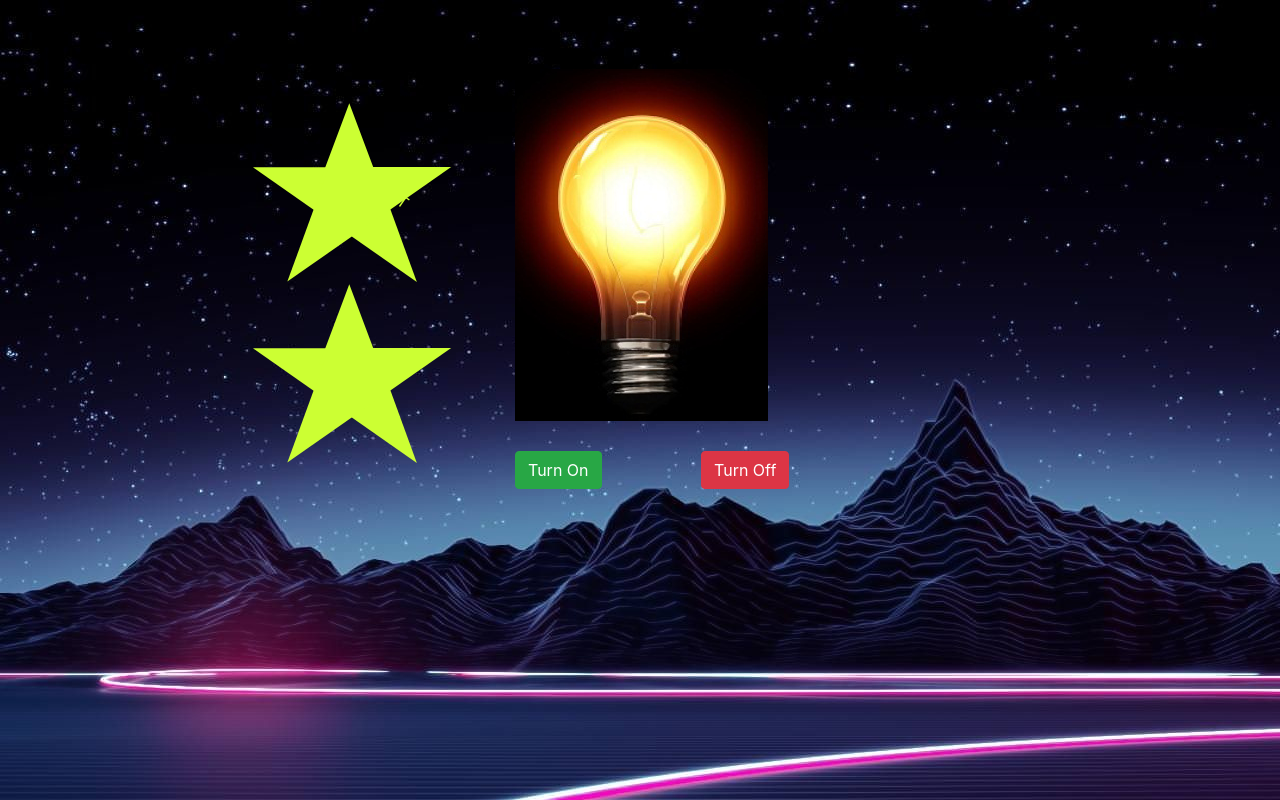
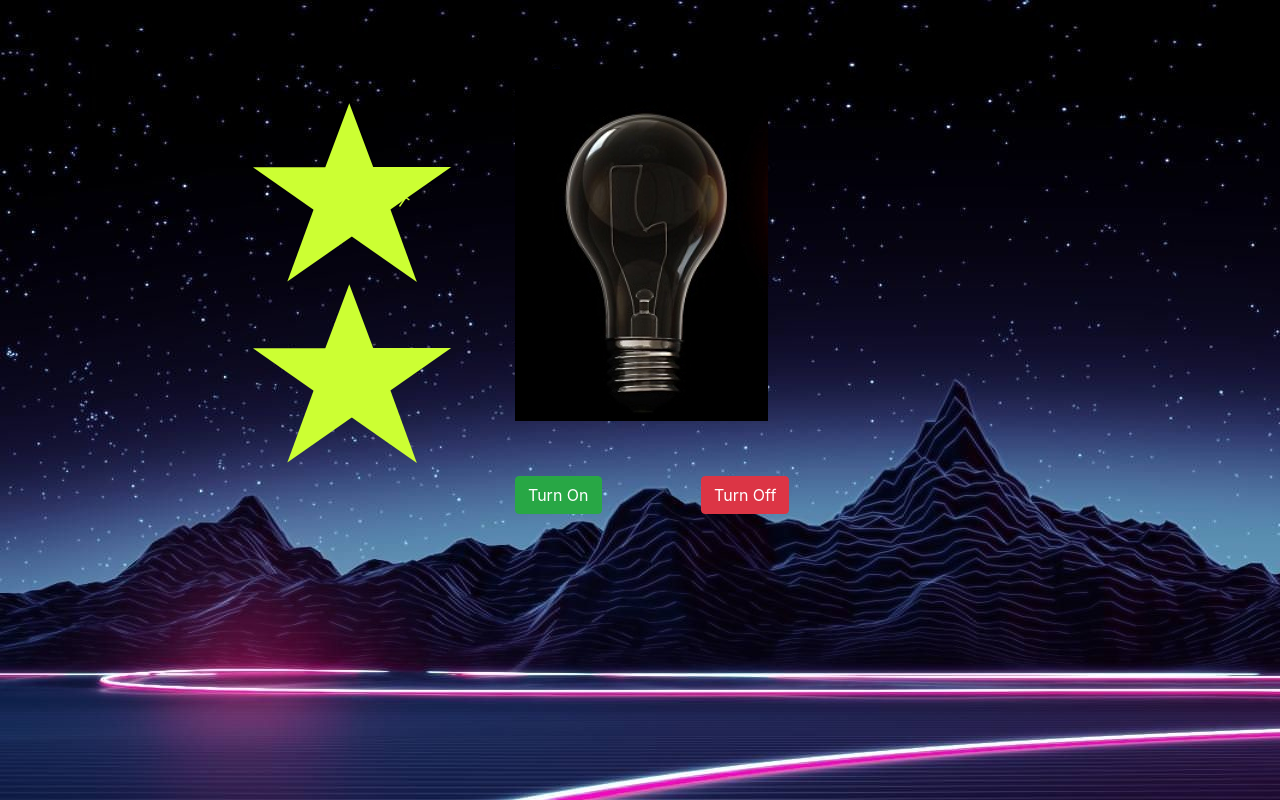
Before and after one commit to hcmiuiot/hcmiuiot_smarthome, a Python web app: template templates/index.html in a window 1280 px wide. Run offline with Jinja, Linux system fonts and the light colour scheme; the template is opened without the code that fills it, so the values that code supplies are empty; some libraries are stand-ins or nearby versions.

Commit message:
add turn off picture

```diff
--- a/templates/index.html
+++ b/templates/index.html
@@ -11,24 +11,38 @@
 <div class ="container" >
     <div class ="main-container">
             <div class ="left">
-                <div class = "star-five ">
+                <div class = "one star-five ">
                     <div style ="width: 20px; height: 30px; background-color: red;">LIGHT</div>
                     <label class = "menu-property">1</label>
                 </div>
-                <div class = "star-five">
+                <div class = "two star-five">
                     <label class ="menu-property">2</label>
             </div>
         </div>
         <div class = "right">
+            <div class="light-on d-none">
                 <div class = "img">
                     <img class="l-auto" src="../static/img/bóng2.png" alt="">
                 </div>
                 <div class = "bottom">
-                <div class ="comon-of-bottom" style="margin-top: 25;">
+                    <div class ="comon-of-bottom" style="margin-top: 25px">
                         <button type="button" style ="margin: 15px; margin-left: 60px;" id="onButton" class="btn btn-success">Turn On</button>
                         <button type="button" style= "margin-left: 80px;" id="offButton" class="btn btn-danger">Turn Off</button>
                     </div>
                 </div>
+            </div>
+            <div class="light-off">
+                <div class = "img">
+                    <img class="l-auto" src="../static/img/bóng1.png" alt="">
+                </div>
+                <div class = "bottom">
+                    <div class ="comon-of-bottom" style="margin-top: 25px">
+                        <button type="button" style ="margin: 15px; margin-left: 60px;" id="onButton" class="btn btn-success">Turn On</button>
+                        <button type="button" style= "margin-left: 80px;" id="offButton" class="btn btn-danger">Turn Off</button>
+                    </div>
+            </div>
+        </div>
+
         </div>
     </div>
 </div>
```
Lines whose indentation alone changed are shown as unchanged.
